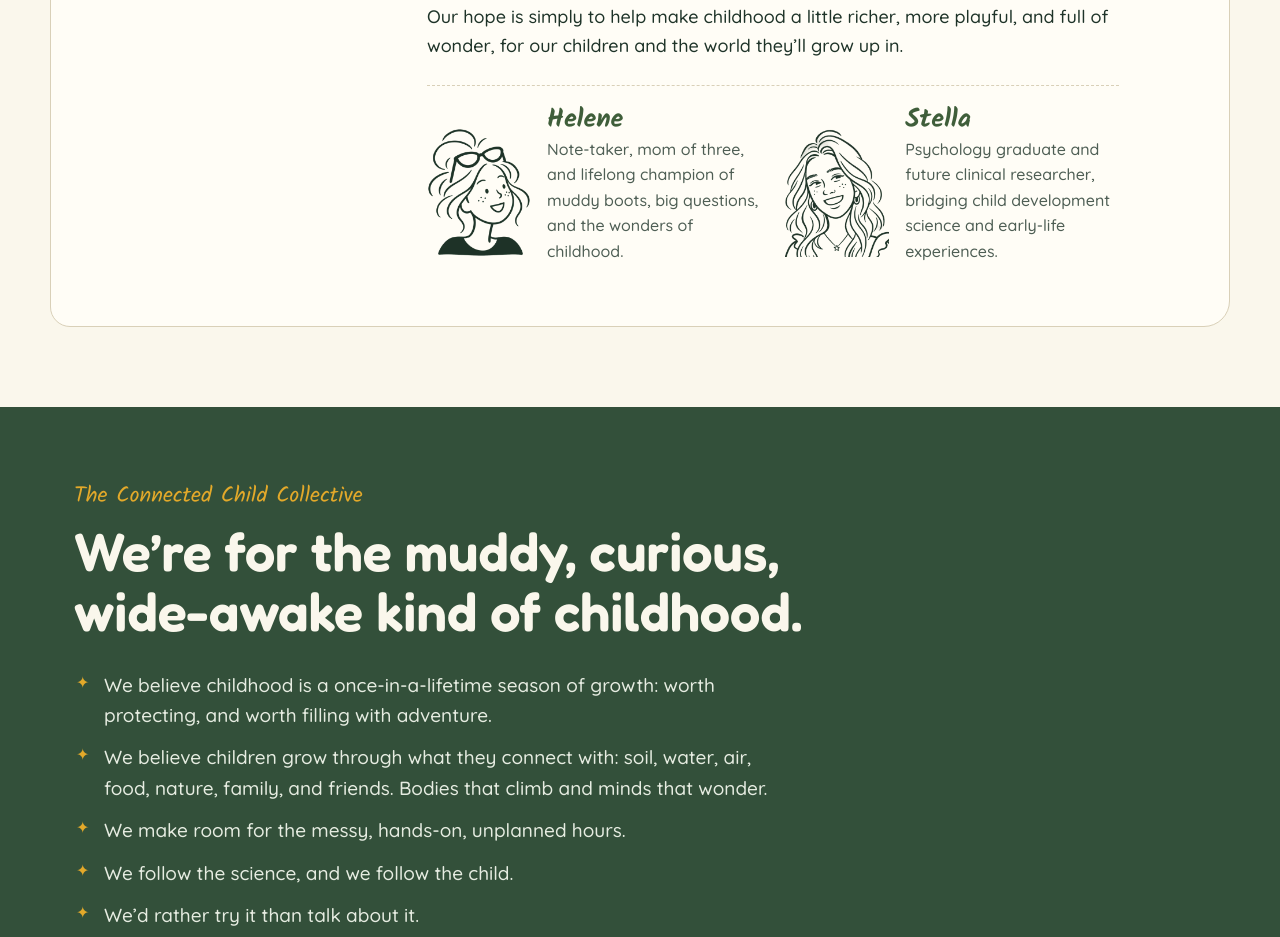
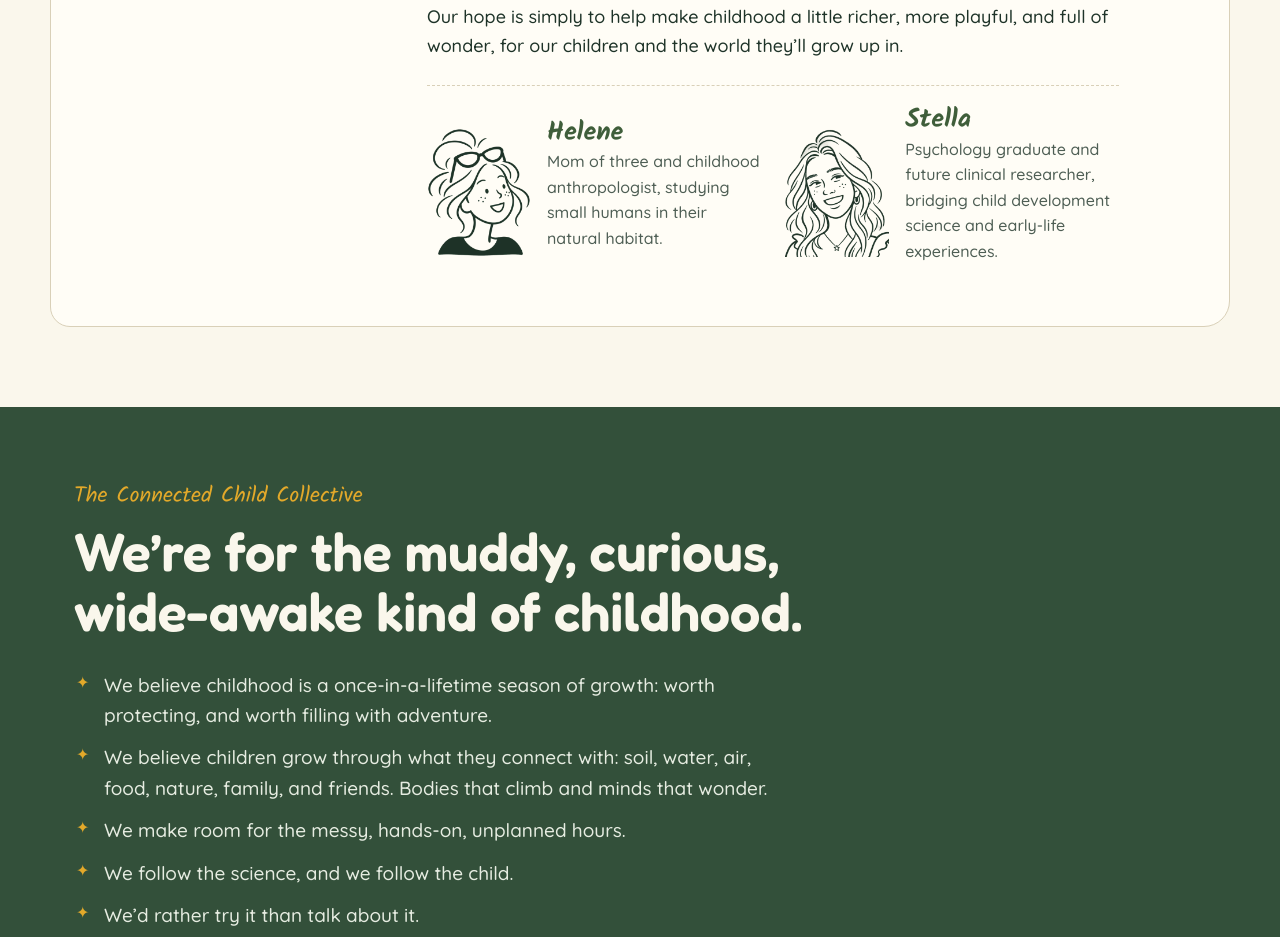
Before and after one commit to helene-eng/connected-child-site., a plain HTML site: page index.html in a window 1280 px wide. Shown: the part 3554-4491 px from the top of the page. Drawn offline with Linux system fonts and the light colour scheme.

Commit message:
Landing: Helene as childhood anthropologist
Co-Authored-By: Claude Opus 5.5 <noreply@anthropic.com>
Claude-Session: https://claude.ai/code/session_01Hm2Cz1cRUBGhVgBwcQTbGQ

```diff
--- a/index.html
+++ b/index.html
@@ -166,7 +166,7 @@
         <div class="sigs">
           <div class="sig">
             <img src="img/helene.webp" width="360" height="446" alt="Line-drawn sketch of Helene smiling, sunglasses pushed up into her messy hair.">
-            <p><span class="sig-name">Helene</span><span class="sig-line">Note-taker, mom of three, and lifelong champion of muddy boots, big questions, and the wonders of childhood.</span></p>
+            <p><span class="sig-name">Helene</span><span class="sig-line">Mom of three and childhood anthropologist, studying small humans in their natural habitat.</span></p>
           </div>
           <div class="sig">
             <img src="img/stella.webp" width="360" height="446" alt="Line-drawn sketch of Stella laughing, with long wavy hair, hoop earrings, and a little star necklace.">
```
